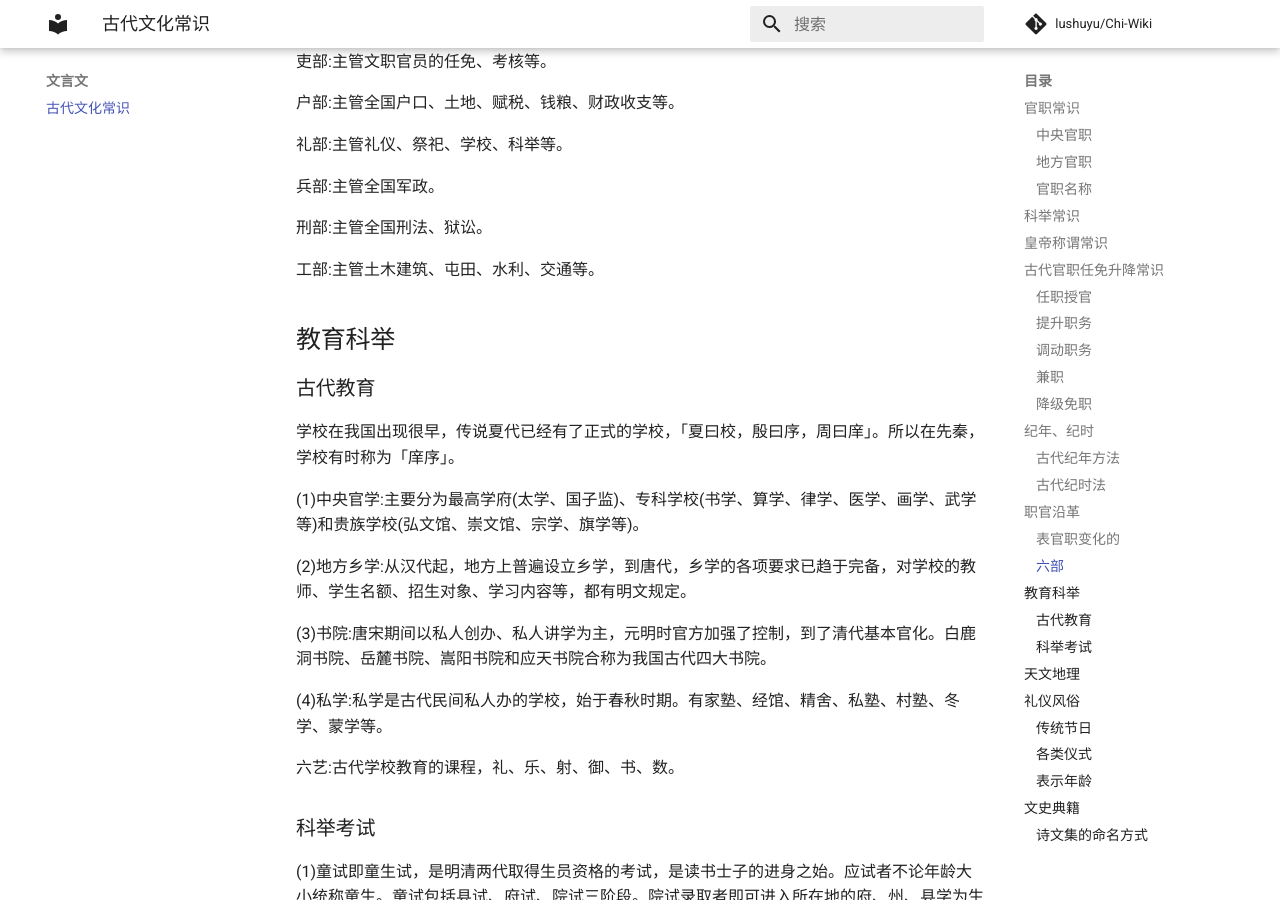
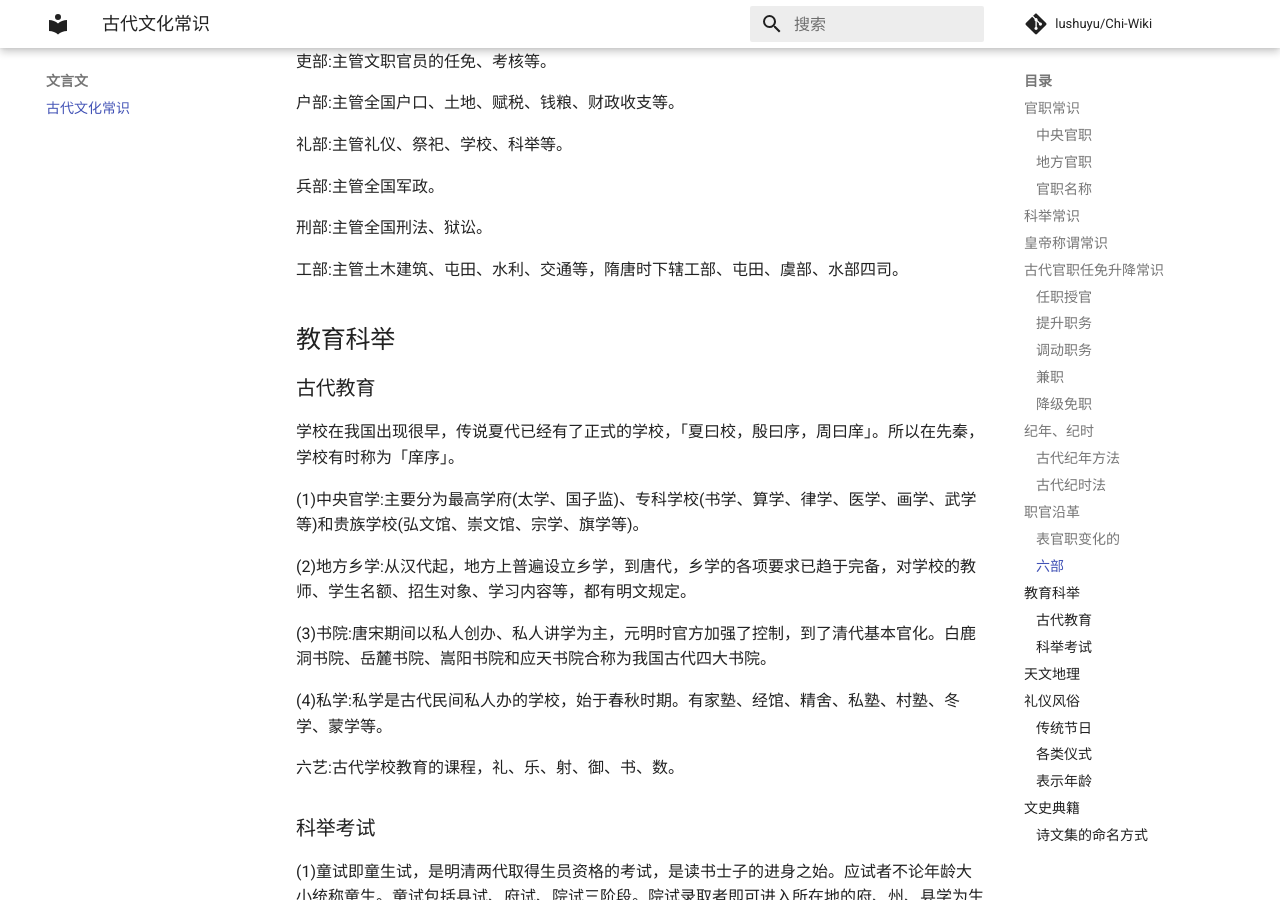
Before and after one commit to lushuyu/Chi-Wiki, an MkDocs documentation site: the page built from docs/文言文/古代文化常识.md, in a window 1280 px wide and 900 px high, scrolled down 13034 px. Built offline with MkDocs 1.6.1 and Material for MkDocs 9.7.7, drawn with Linux system fonts in a browser that asks for light colours; comment, search, counter and statistics services are not loaded.

Commit message:
change 工部

```diff
--- a/docs/文言文/古代文化常识.md
+++ b/docs/文言文/古代文化常识.md
@@ -366,7 +366,7 @@
 
 刑部:主管全国刑法、狱讼。
 
-工部:主管土木建筑、屯田、水利、交通等。
+工部:主管土木建筑、屯田、水利、交通等，隋唐时下辖工部、屯田、虞部、水部四司。
 
 ## 教育科举
 
```
